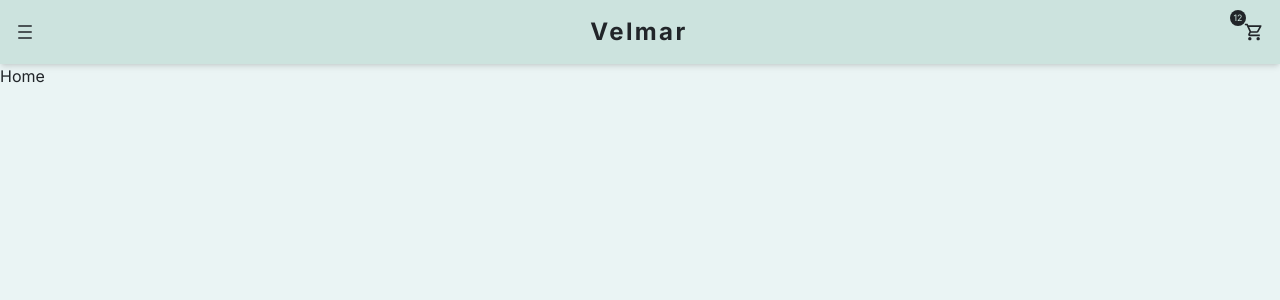
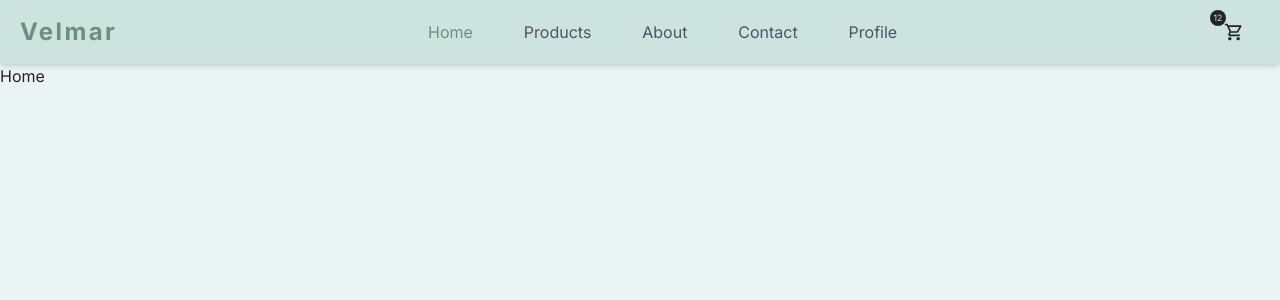
Before and after one commit to diegonacimiento/velmar-frontend, a Next.js app: page / in a window 1280 px wide. Shown: the top 300 px of the page. Built offline with nearby package versions, Linux system fonts and the light colour scheme.

Commit message:
feat: advanced  header desktop

```diff
--- a/src/components/Header.tsx
+++ b/src/components/Header.tsx
@@ -1,5 +1,5 @@
 "use client";
-import React from "react";
+import React, { useEffect, useState } from "react";
 import { MdOutlineShoppingCart } from "react-icons/md";
 import Link from "next/link";
 
@@ -7,19 +7,38 @@ import Nav from "./Nav";
 import Drawer from "./Drawer";
 
 const Header = () => {
+  const [windowWidth, setWindowWidth] = useState(window.innerWidth);
+
+  useEffect(() => {
+    const handleResize = () => {
+      setWindowWidth(window.innerWidth);
+    };
+    window.addEventListener("resize", handleResize);
+    return () => {
+      window.removeEventListener("resize", handleResize);
+    };
+  }, []);
+
   return (
-    <header className="relative flex justify-between items-center shadow-md h-16 bg-primary">
-      {/* <Nav /> */}
-      <Drawer />
-      <p className="text-2xl font-bold antialiased tracking-widest">
+    <header className="relative flex justify-center items-center shadow-md rd:px-4 h-16 bg-primary">
+      <div className="flex justify-between items-center w-full max-w-2k">
+        {windowWidth < 922 && <Drawer />}
+
+        <p className="text-2xl text-secondary font-bold antialiased tracking-widest">
           <Link href="/">Velmar</Link>
         </p>
+
+        {windowWidth >= 922 && (
+          <Nav styles="flex justify-around items-center m-auto h-full max-w-520" />
+        )}
+
         <button
           className="relative flex items-center text-xl p-4 after:content-['12'] after:absolute after:flex after:items-center after:justify-center after:top-1 after:left-0.5 after:rounded-full after:h-4 after:w-4 after:text-xxs after:bg-letter after:text-primary"
           type="button"
         >
           <MdOutlineShoppingCart />
         </button>
+      </div>
     </header>
   );
 };
--- a/src/components/Nav.tsx
+++ b/src/components/Nav.tsx
@@ -1,20 +1,23 @@
 import Link from "next/link";
+import { usePathname } from "next/navigation";
 import React from "react";
 
 const Nav = (props: { styles: string; handleDrawer?: () => void }) => {
-  const liStyles =
-    "inline-block border-b border-gray-400 px-4 py-7 w-full text-gray-600 hover:text-black hover:border-black";
+  const pathname = usePathname();
+
+  const liStyles = props.handleDrawer ? "inline-block border-b border-gray-400 px-4 py-7 w-full text-gray-600 hover:text-secondary hover:border-secondary" : "text-gray-600 hover:text-secondary duration-300";
+
   return (
     <nav className="w-full h-full overflow-auto">
       <ul className={props.styles}>
         <li>
-          <Link className={liStyles} onClick={props.handleDrawer} href="/">
+          <Link className={liStyles + (pathname === '/' && ' text-secondary')} onClick={props.handleDrawer} href="/">
             Home
           </Link>
         </li>
         <li>
           <Link
-            className={liStyles}
+            className={liStyles + (pathname === '/products' && ' text-secondary')}
             onClick={props.handleDrawer}
             href="products"
           >
@@ -22,13 +25,13 @@ const Nav = (props: { styles: string; handleDrawer?: () => void }) => {
           </Link>
         </li>
         <li>
-          <Link className={liStyles} onClick={props.handleDrawer} href="about">
+          <Link className={liStyles + (pathname === '/about' && ' text-secondary')} onClick={props.handleDrawer} href="about">
             About
           </Link>
         </li>
         <li>
           <Link
-            className={liStyles}
+            className={liStyles + (pathname === '/contact' && ' text-secondary')}
             onClick={props.handleDrawer}
             href="contact"
           >
@@ -37,7 +40,7 @@ const Nav = (props: { styles: string; handleDrawer?: () => void }) => {
         </li>
         <li>
           <Link
-            className={liStyles}
+            className={liStyles + (pathname === '/profile' && ' text-secondary')}
             onClick={props.handleDrawer}
             href="profile"
           >
--- a/tailwind.config.ts
+++ b/tailwind.config.ts
@@ -25,10 +25,21 @@ const config: Config = {
       colors: {
         "letter": "#212529",
         "primary": "#cce3de",
-        "body": "#eaf4f4"
+        "body": "#eaf4f4",
+        "secondary": "#6b9080"
       },
       fontSize: {
         "xxs": "0.55rem"
+      },
+      maxWidth: {
+        "2k": "77.5rem",
+        "520": "32.5rem"
+      },
+      screens: {
+        "rd": "922px"
+      },
+      scale: {
+        "200": "2"
       }
     },
   },
```
Lines whose indentation alone changed are shown as unchanged.
